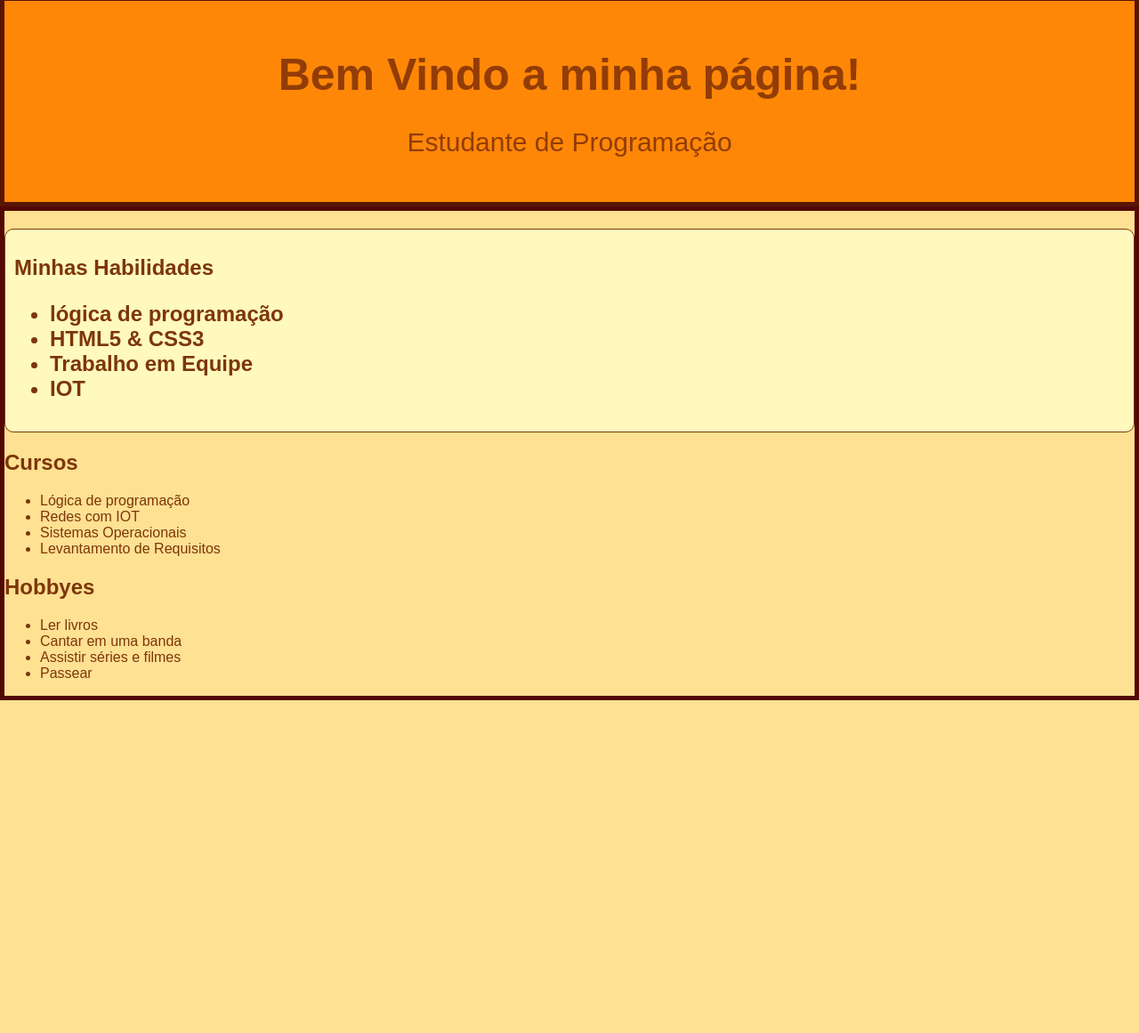
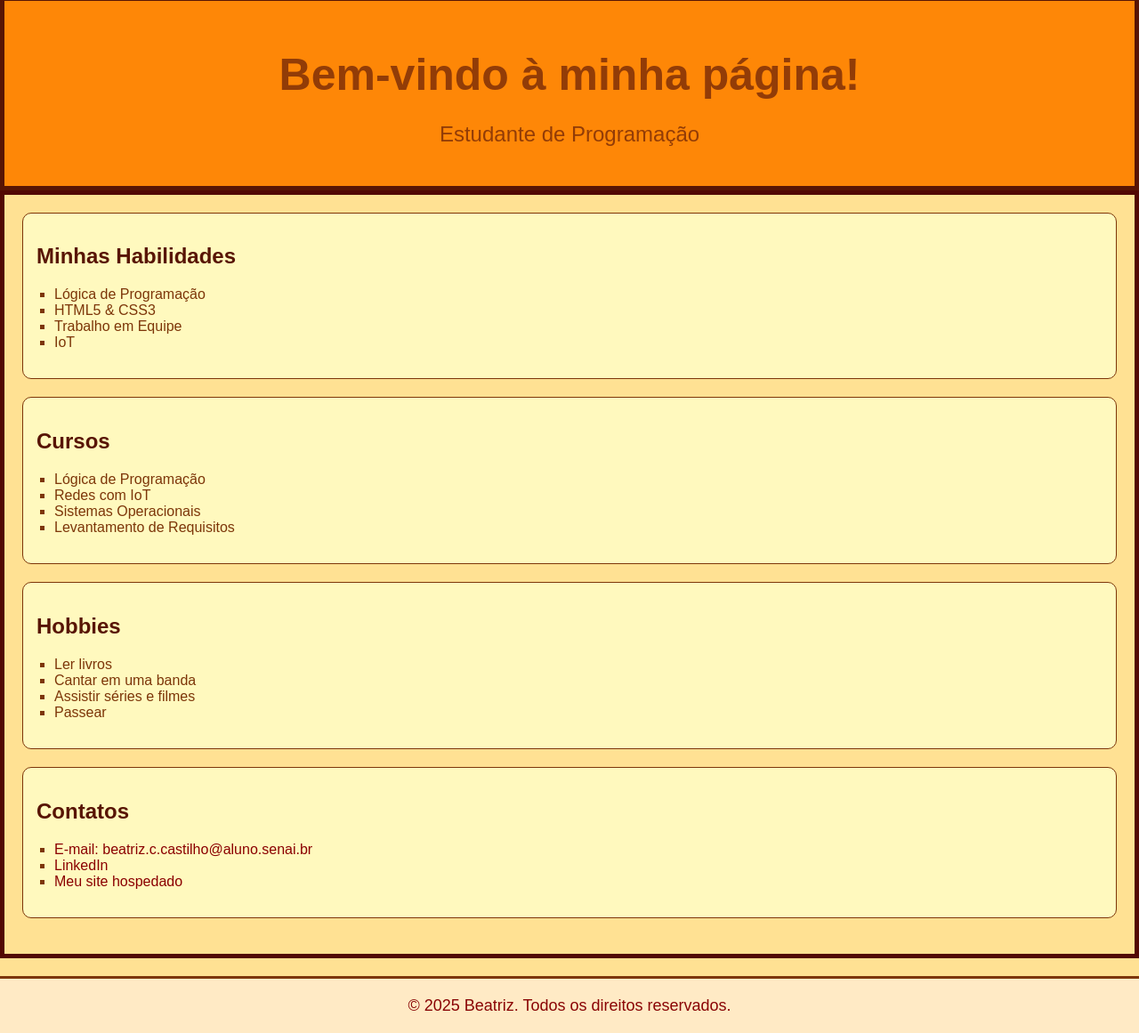
Before and after one commit to BeatrizCastilho/site-pessoal, a plain HTML site: page index.html in a window 1280 px wide. Shown: the part 4-1165 px from the top of the page at 89% size. Before the commit the page ends 800 px from the top, so only its background shows below. Drawn offline with Linux system fonts and the light colour scheme.

Commit message:
Update index.html

```diff
--- a/index.html
+++ b/index.html
@@ -1,12 +1,11 @@
 <!DOCTYPE html>
-<html lang="en">
+<html lang="pt-br">
 <head>
     <meta charset="UTF-8">
     <meta name="viewport" content="width=device-width, initial-scale=1.0">
     <title>Site Pessoal</title>
-</head>
     <style>
-    body{
+        body {
             margin: 0;
             padding: 0;
             background-color: rgb(255, 225, 147);
@@ -14,82 +13,121 @@
             font-family: fantasy;
         }
 
-    header{
+        header {
             background-color: rgb(254, 135, 7);
-        color: rgb(146,60,7);
+            color: rgb(146, 60, 7);
             text-align: center;
-        padding-top: 20px;
-        padding-bottom: 20px;
+            padding: 20px;
             border: 5px solid rgb(88, 21, 4);
         }
-    header h1{
+
+        header h1 {
             font-size: 50px;
-       margin-bottom: 30px;
+            margin-bottom: 10px;
         }
 
-    header p{
-        font-size: 30px;
-        font-family: Arial, Helvetica, sans-serif;
-    }
-    main{
-        border: 5px solid rgb(82, 8, 3);
-        padding-top: 20px;
-        text-align: left;
-
-    }
-    section{
-        background-color: rgb(255, 249, 190);
-        padding: 10px;
-        border-radius: 10px;
-        border: 1px solid;
+        header p {
+            font-size: 24px;
             font-family: Arial, Helvetica, sans-serif;
         }
 
+        main {
+            border: 5px solid rgb(82, 8, 3);
+            padding: 20px;
+        }
+
+        section {
+            background-color: rgb(255, 249, 190);
+            padding: 15px;
+            margin-bottom: 20px;
+            border-radius: 10px;
+            border: 1px solid rgb(125, 54, 9);
+            font-family: Arial, Helvetica, sans-serif;
+        }
+
+        h2 {
+            color: rgb(88, 21, 4);
+        }
+
+        ul {
+            list-style-type: square;
+            padding-left: 20px;
+        }
+
+        a {
+            color: darkred;
+            text-decoration: none;
+        }
+
+        a:hover {
+            text-decoration: underline;
+            cursor: pointer;
+        }
+
+        footer {
+            background-color: rgb(255, 234, 197);
+            color: rgb(138, 5, 5);
+            text-align: center;
+            padding: 20px;
+            font-size: 18px;
+            border-top: 3px solid rgb(125, 54, 9);
+            margin-top: 20px;
+        }
     </style>
+</head>
 <body>
+
     <header>
-        <h1>
-            Bem Vindo a minha página!
-        </h1>
-        <p>
-            Estudante de Programação
-        </p>
+        <h1>Bem-vindo à minha página!</h1>
+        <p>Estudante de Programação</p>
     </header>
+
     <main>
+
         <section>
-            <h2>
-                        Minhas Habilidades
-                <h2>
+            <h2>Minhas Habilidades</h2>
             <ul>
-                        <li> lógica de programação</li>
+                <li>Lógica de Programação</li>
                 <li>HTML5 & CSS3</li>
                 <li>Trabalho em Equipe</li>
-                            <li>IOT</li>
+                <li>IoT</li>
+            </ul>
+        </section>
 
-
-                    </ul>
-                </h2>
-            </h2>
-        </section>
-        <h2>
-            Cursos
-        </h2>
+        <section>
+            <h2>Cursos</h2>
             <ul>
-            <li>Lógica de programação </li>
-            <li>Redes com IOT</li>
+                <li>Lógica de Programação</li>
+                <li>Redes com IoT</li>
                 <li>Sistemas Operacionais</li>
                 <li>Levantamento de Requisitos</li>
             </ul>
-        <h2>
-            Hobbyes
-            </h2>
+        </section>
+
+        <section>
+            <h2>Hobbies</h2>
             <ul>
                 <li>Ler livros</li>
                 <li>Cantar em uma banda</li>
                 <li>Assistir séries e filmes</li>
                 <li>Passear</li>
             </ul>
-        </h2>
+        </section>
+
+        <section>
+            <h2>Contatos</h2>
+            <ul>
+                <li><a href="mailto:beatriz.c.castilho@aluno.senai.br">E-mail: beatriz.c.castilho@aluno.senai.br</a></li>
+                <li><a href="#">LinkedIn</a></li>
+                <li><a href="https://site-pessoal-u01o.onrender.com" target="_blank">Meu site hospedado</a></li>
+            </ul>
+        </section>
+
     </main>
+
+    <footer>
+        &copy; 2025 Beatriz. Todos os direitos reservados.
+    </footer>
+
 </body>
 </html>
```
Lines whose indentation alone changed are shown as unchanged.
